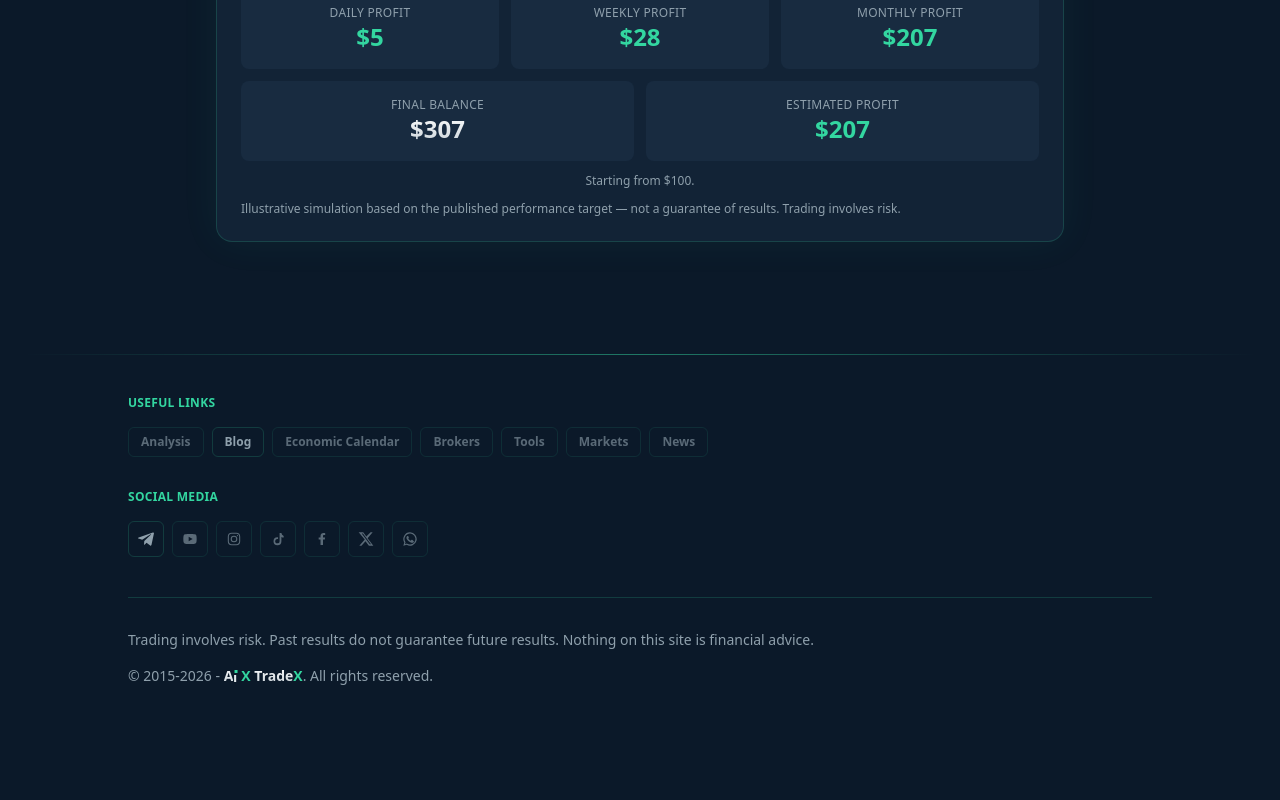
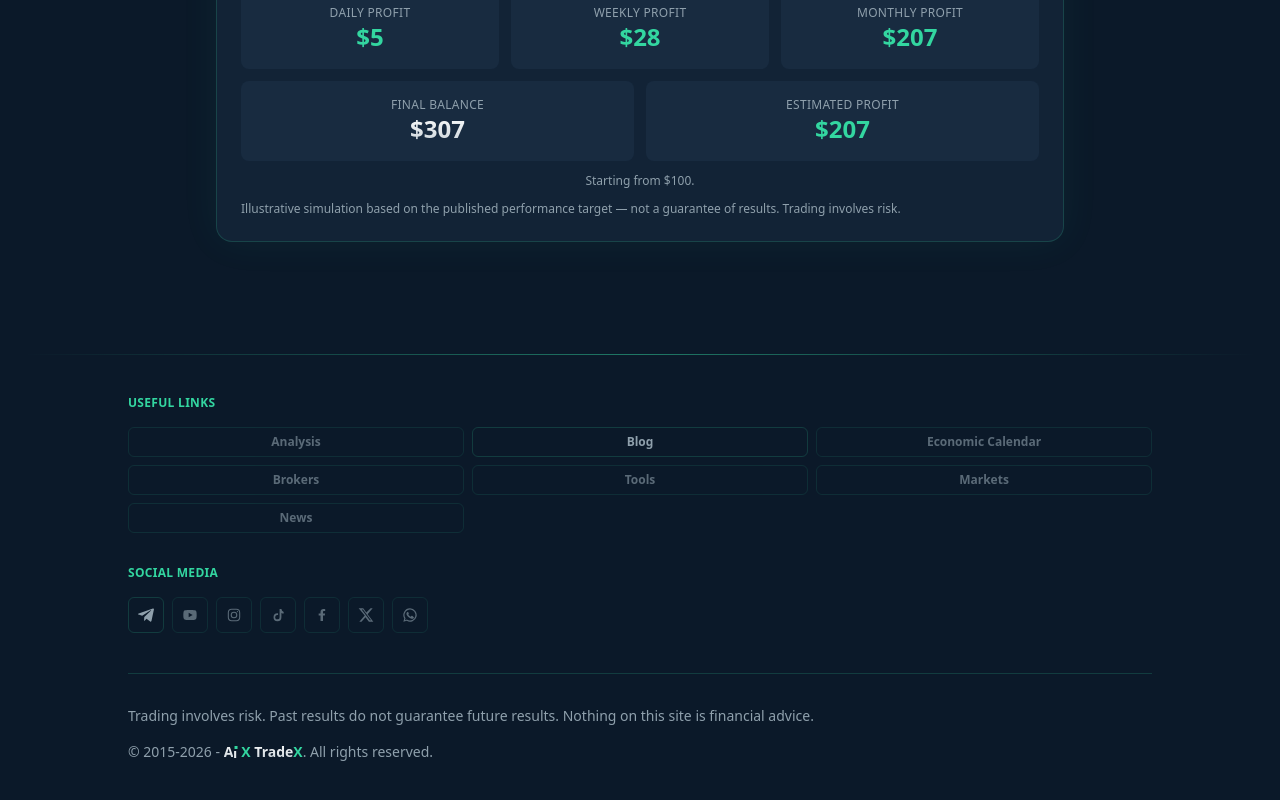
Before and after one commit to felipetrader89/aixtradex, a Next.js app: page /en/products in a window 1280 px wide. Shown: the part 1503-2303 px from the top of the page. Before the commit the page ends 2237 px from the top, so only its background shows below. Built offline with nearby package versions, Linux system fonts and the light colour scheme; no server answers.

Commit message:
Alinha os botoes de Links Uteis em grade de 3 colunas iguais
Trocado flex flex-wrap (largura por conteudo, ficava desalinhado) por
grid grid-cols-3 - todos os botoes ficam com a mesma largura,
organizados em fileiras de 3 em qualquer tela.

```diff
--- a/src/components/layout/Footer.tsx
+++ b/src/components/layout/Footer.tsx
@@ -22,7 +22,7 @@ const SOCIALS = [
 ] as const;
 
 const pillClass =
-  "rounded-md border border-brand-hairline px-3 py-1.5 text-xs font-semibold text-brand-ink-dim transition-colors hover:border-brand-accent hover:text-brand-accent";
+  "rounded-md border border-brand-hairline px-3 py-1.5 text-center text-xs font-semibold text-brand-ink-dim transition-colors hover:border-brand-accent hover:text-brand-accent";
 const socialPillClass =
   "flex h-9 w-9 items-center justify-center rounded-md border border-brand-hairline text-brand-ink-dim transition-colors duration-200 hover:border-brand-accent hover:text-brand-accent";
 
@@ -41,7 +41,7 @@ export function Footer() {
             <h3 className="mb-4 text-xs font-semibold uppercase tracking-wide text-brand-accent">
               {t("usefulHeading")}
             </h3>
-            <div className="flex flex-wrap gap-2">
+            <div className="grid grid-cols-3 gap-2">
               <span className={`cursor-default opacity-60 ${pillClass}`} title={t("comingSoon")}>
                 {t("usefulLinks.analysis")}
               </span>
```
